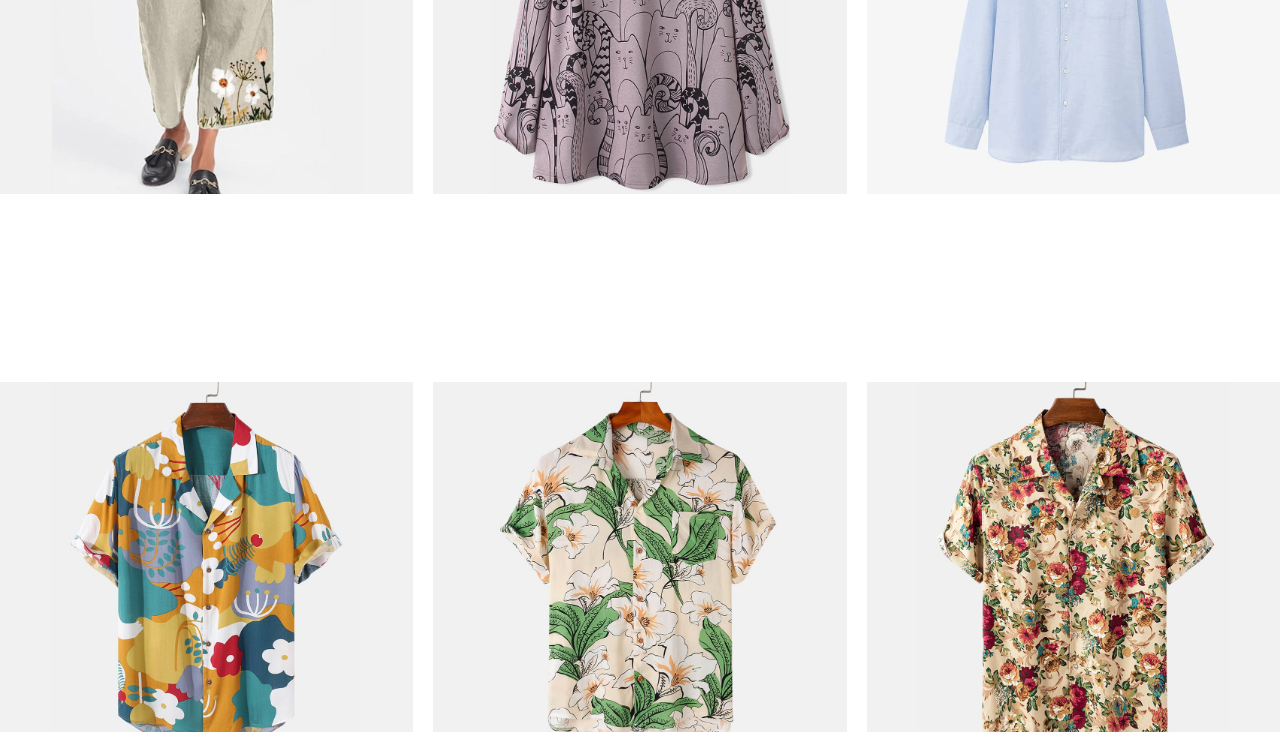
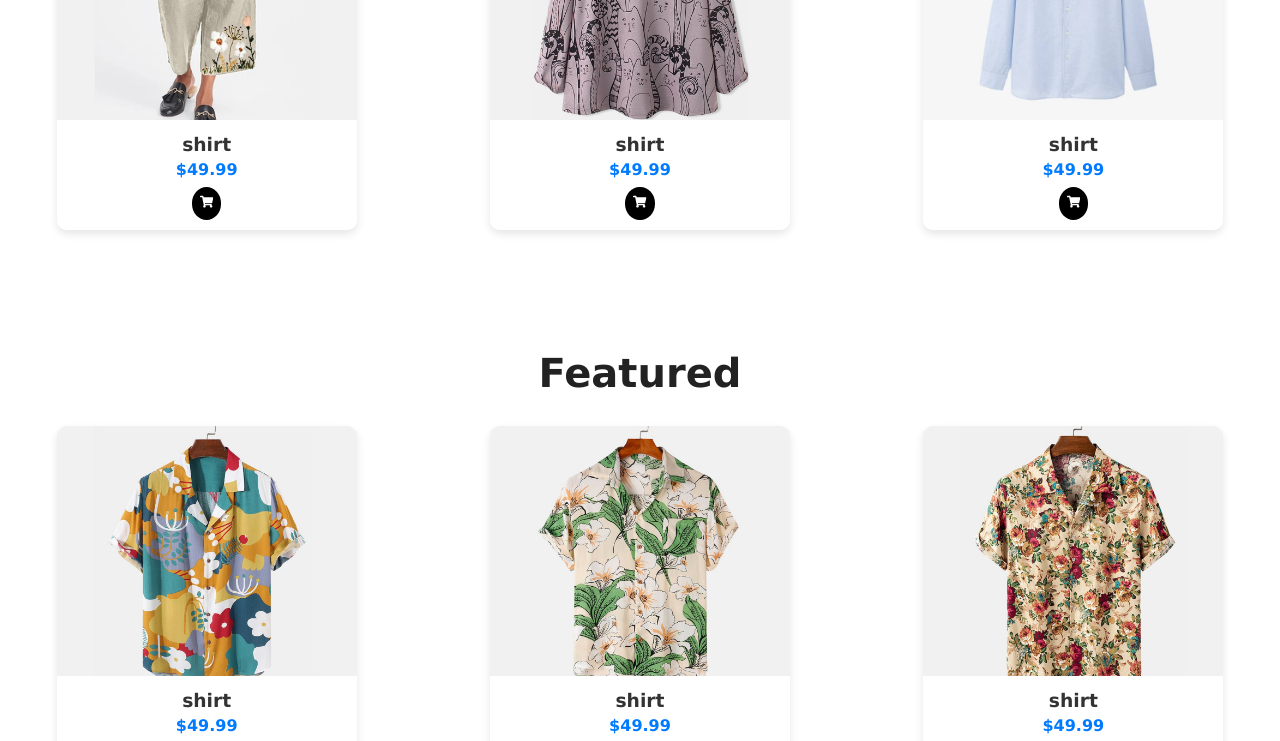
Before and after one commit to Kidkasam/ecommerce, a React (Vite) app: page / in a window 1280 px wide. Shown: the part 2040-2781 px from the top of the page. Built offline with nearby package versions, Linux system fonts and the light colour scheme.

Commit message:
updated products card

```diff
--- a/src/pages/products/Products.css
+++ b/src/pages/products/Products.css
@@ -3,27 +3,67 @@
 
     text-align: center;
     padding: 60px 0;
+
+    color: #111;
+
 }
 .container h2{
-    margin-bottom: 40px;
+    font-size: 40px;
+    margin-bottom: 30px;
+    color: #222;
 }
+
 .products-grid{
     display: grid;
     grid-template-columns: repeat(3, 1fr);
     gap: 20px;
     justify-items: center;
 }
-.pro-card{
-    position: relative;
-    width: 100%;
-    height: 350px;
-    overflow: hidden;
-    cursor: pointer;
+.pro-card {
+  width: 100%;
+  max-width: 300px;
+  overflow: hidden;
+  cursor: pointer;
+  background: #fff;
+  border-radius: 10px;
+  box-shadow: 0 4px 8px rgba(0,0,0,0.1);
+  transition: 0.3s;
+}
 
+.pro-card img {
+  width: 100%;
+  height: 250px;
+  object-fit: cover;
 }
-.pro-card img{
-    width: 100%;
-    height: 100%;
-    object-fit: cover;
 
+.pro-info {
+  padding: 10px;
+  text-align: center;
+  background: #fff;
 }
+
+.pro-info h3 {
+  margin-bottom: 5px;
+  color: #333;
+}
+
+.pro-info .price {
+  color: #007bff;
+  font-weight: bold;
+  margin-bottom: 8px;
+}
+
+.add-btn {
+  background: #000;
+  color: #fff;
+  border: none;
+  padding: 8px;
+  border-radius: 50%;
+  cursor: pointer;
+  transition: 0.3s;
+}
+
+.add-btn:hover {
+  background: #007bff;
+  transform: scale(1.1);
+}
--- a/src/pages/products/Products.jsx
+++ b/src/pages/products/Products.jsx
@@ -1,5 +1,6 @@
 import React from 'react';
 import './products.css';
+import { FaShoppingCart } from 'react-icons/fa';
 import p1 from '../../assets/img/products/f1.jpg';
 import p2 from '../../assets/img/products/f2.jpg';
 import p3 from '../../assets/img/products/f3.jpg';
@@ -13,15 +14,15 @@ import n1 from '../../assets/img/products/n1.jpg';
 
 const Products = () => {
   const product_slide = [
-    { title: "70% off", img: p1 },
-    { title: "70% off", img: p2 },
-    { title: "70% off", img: p3 },
-    { title: "70% off", img: p4 },
-    { title: "70% off", img: p5 },
-    { title: "70% off", img: p6 },
-    { title: "70% off", img: p7 },
-    { title: "70% off", img: p8 },
-    { title: "70% off", img: n1 }
+    { title: "shirt", img: p1 },
+    { title: "shirt", img: p2 },
+    { title: "shirt", img: p3 },
+    { title: "shirt", img: p4 },
+    { title: "shirt", img: p5 },
+    { title: "shirt", img: p6 },
+    { title: "shirt", img: p7 },
+    { title: "shirt", img: p8 },
+    { title: "shirt", img: n1 }
   ];
 
   return (
@@ -34,7 +35,12 @@ const Products = () => {
               <img src={pro.img} alt={pro.title} />
               <div className="pro-info">
                 <h3>{pro.title}</h3>
+                <p className="price">$49.99</p>
+                <button className="add-btn">
+                  <FaShoppingCart />
+                </button>
               </div>
+
             </div>
           ))}
         </div>
@@ -48,6 +54,10 @@ const Products = () => {
               <img src={pro.img} alt={pro.title} />
               <div className="pro-info">
                 <h3>{pro.title}</h3>
+                <p className="price">$49.99</p>
+                <button className="add-btn">
+                  <FaShoppingCart />
+                </button>
               </div>
             </div>
           ))}
@@ -62,6 +72,10 @@ const Products = () => {
               <img src={pro.img} alt={pro.title} />
               <div className="pro-info">
                 <h3>{pro.title}</h3>
+                <p className="price">$49.99</p>
+                <button className="add-btn">
+                  <FaShoppingCart />
+                </button>
               </div>
             </div>
           ))}
```
